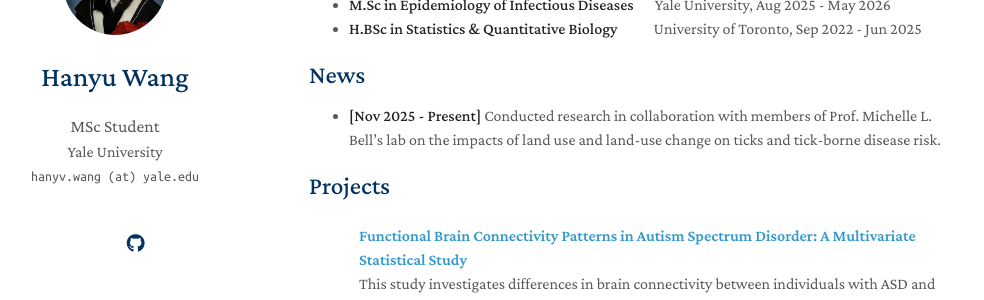
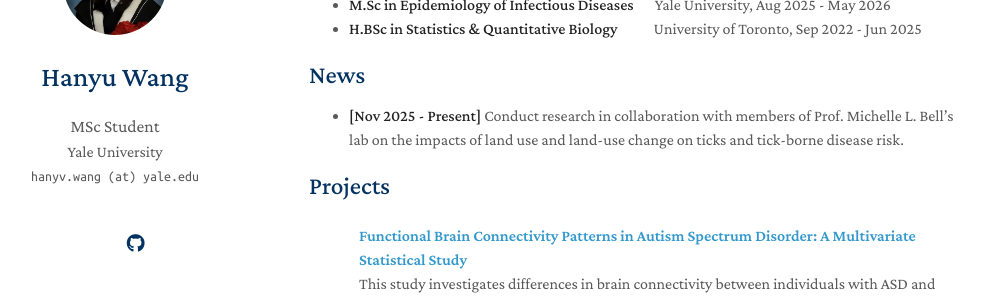
Before and after one commit to hanyvwang/hanyvwang.github.io, a Jekyll site: the page built from index.md, in a window 1280 px wide and 900 px high, scrolled down 352 px. Shown: the part 153-453 px from the top of the window, without its empty margins (161-1145 px from the left). Built offline with Jekyll 4.4.1, drawn with Linux system fonts in a browser that asks for light colours; a style sheet for code colours, icons or effects is not loaded; our own code applies the rules of GitHub Pages for plain Markdown files.

Commit message:
Update research description to present tense

```diff
--- a/index.md
+++ b/index.md
@@ -21,7 +21,7 @@ I am an MSc student in Epidemiology of Infectious Diseases (Quantitative Special
 
 ## News
 
-- **[Nov 2025 - Present]** Conducted research in collaboration with members of Prof. Michelle L. Bell’s lab on the impacts of land use and land-use change on ticks and tick-borne disease risk.
+- **[Nov 2025 - Present]** Conduct research in collaboration with members of Prof. Michelle L. Bell’s lab on the impacts of land use and land-use change on ticks and tick-borne disease risk.
 
 {% include_relative _includes/publications.md %}
 
```
